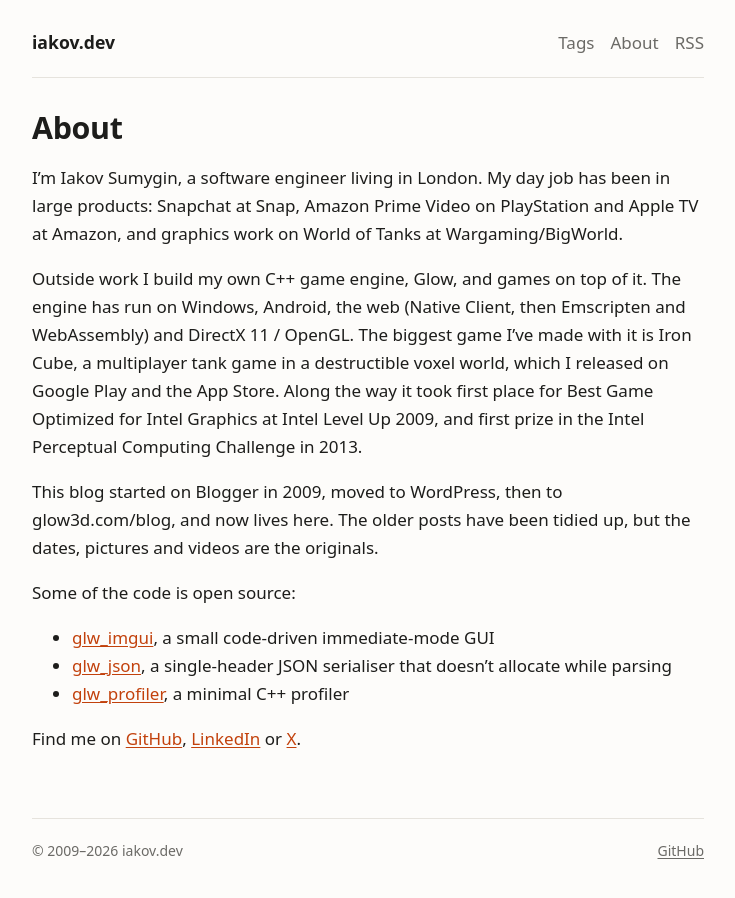
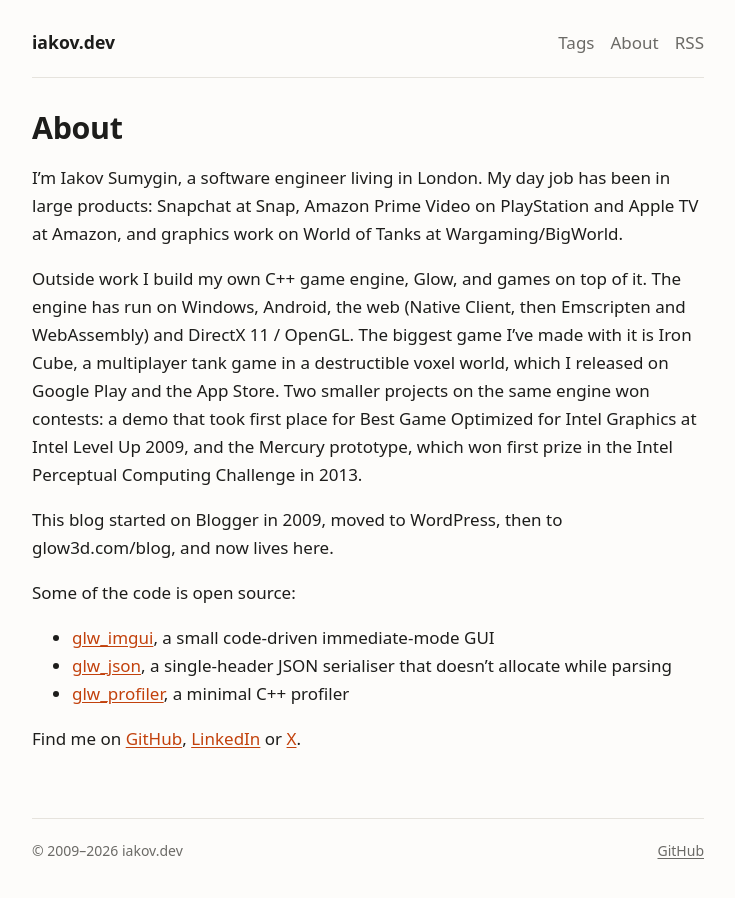
Before and after one commit to yak32/iakov.dev, a Jekyll site: the page built from about.md, in a window 1280 px wide. Shown: the whole page, without its empty margins (272-1007 px from the left). Built offline with Jekyll 4.4.1, drawn with Linux system fonts in a browser that asks for light colours.

Commit message:
About: credit the contest wins to the right projects, drop the note about tidied posts
Co-Authored-By: Claude Opus 5.5 <noreply@anthropic.com>

```diff
--- a/about.md
+++ b/about.md
@@ -6,9 +6,9 @@ permalink: /about/
 
 I'm Iakov Sumygin, a software engineer living in London. My day job has been in large products: Snapchat at Snap, Amazon Prime Video on PlayStation and Apple TV at Amazon, and graphics work on World of Tanks at Wargaming/BigWorld.
 
-Outside work I build my own C++ game engine, Glow, and games on top of it. The engine has run on Windows, Android, the web (Native Client, then Emscripten and WebAssembly) and DirectX 11 / OpenGL. The biggest game I've made with it is Iron Cube, a multiplayer tank game in a destructible voxel world, which I released on Google Play and the App Store. Along the way it took first place for Best Game Optimized for Intel Graphics at Intel Level Up 2009, and first prize in the Intel Perceptual Computing Challenge in 2013.
+Outside work I build my own C++ game engine, Glow, and games on top of it. The engine has run on Windows, Android, the web (Native Client, then Emscripten and WebAssembly) and DirectX 11 / OpenGL. The biggest game I've made with it is Iron Cube, a multiplayer tank game in a destructible voxel world, which I released on Google Play and the App Store. Two smaller projects on the same engine won contests: a demo that took first place for Best Game Optimized for Intel Graphics at Intel Level Up 2009, and the Mercury prototype, which won first prize in the Intel Perceptual Computing Challenge in 2013.
 
-This blog started on Blogger in 2009, moved to WordPress, then to glow3d.com/blog, and now lives here. The older posts have been tidied up, but the dates, pictures and videos are the originals.
+This blog started on Blogger in 2009, moved to WordPress, then to glow3d.com/blog, and now lives here.
 
 Some of the code is open source:
 
```
